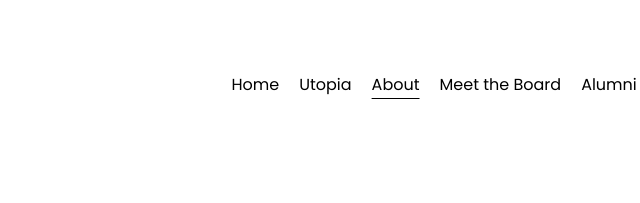
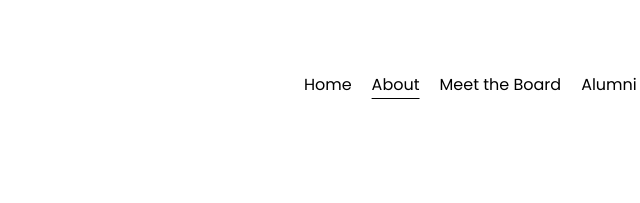
Before and after one commit to harvard-csa/main-website, a plain HTML site: page about/index.html in a window 1280 px wide. Shown: the top 203 px of the page, 287-927 px from the left. Drawn offline with Linux system fonts and the light colour scheme.

Commit message:
Remove Utopia

```diff
--- a/about/index.html
+++ b/about/index.html
@@ -23,7 +23,7 @@
       <img class="logo" src="../imgs/blacklogotext.png" />
       <ul>
         <li><a href="../index.html">Home</a></li>
-        <li><a href="../utopia/index.html">Utopia</a></li>
+        <!-- <li><a href="../utopia/index.html">Utopia</a></li> -->
         <!-- <li><a href="../banquet/index.html">Banquet</a></li> -->
         <!-- <li><a href="../mas/index.html">Mr. Asian Sensation</a></li> -->
         <!-- <li><a href="../visitas/index.html">Visitas 2026</a></li> -->
```
Also changed, not shown: alum/index.html (+1 -1 lines), board/index.html (+1 -1 lines), index.html (+1 -1 lines), merch.html (+1 -1 lines), signup/index.html (+1 -1 lines), sponsors/index.html (+1 -1 lines).
